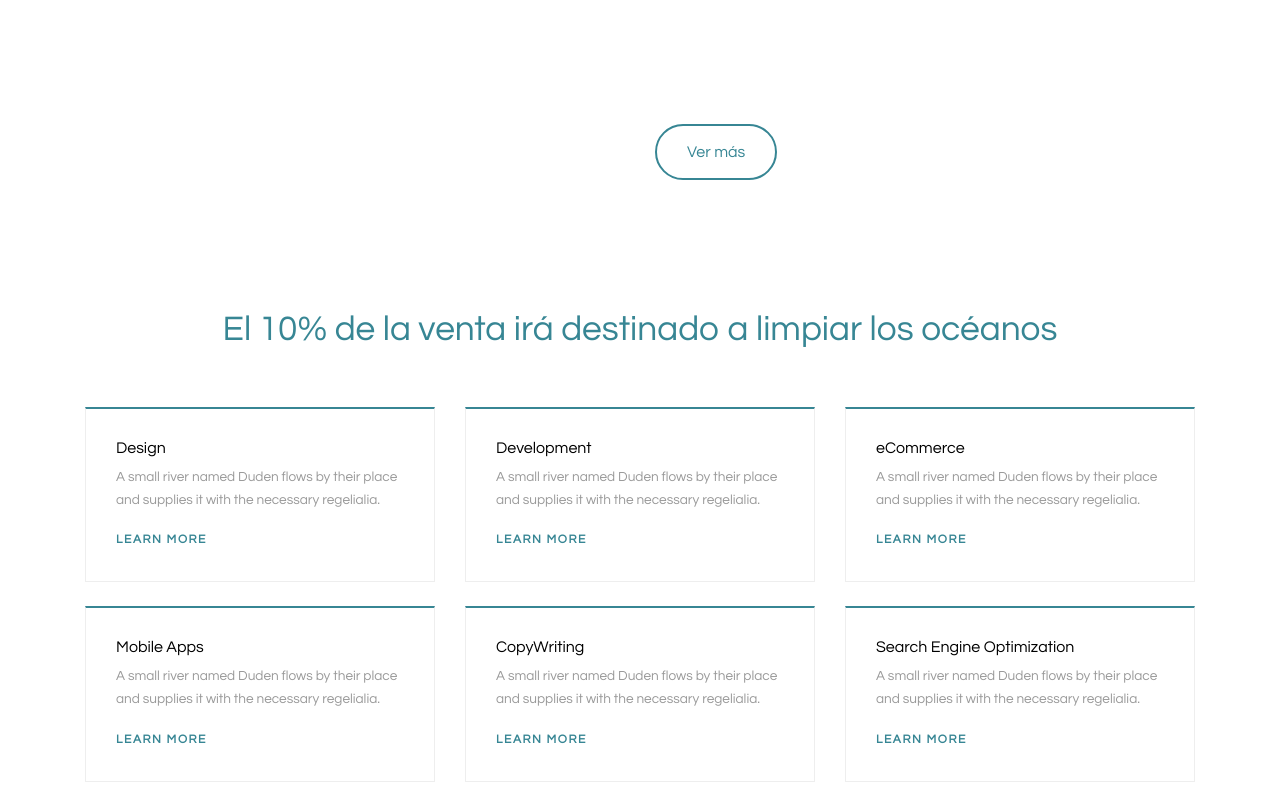
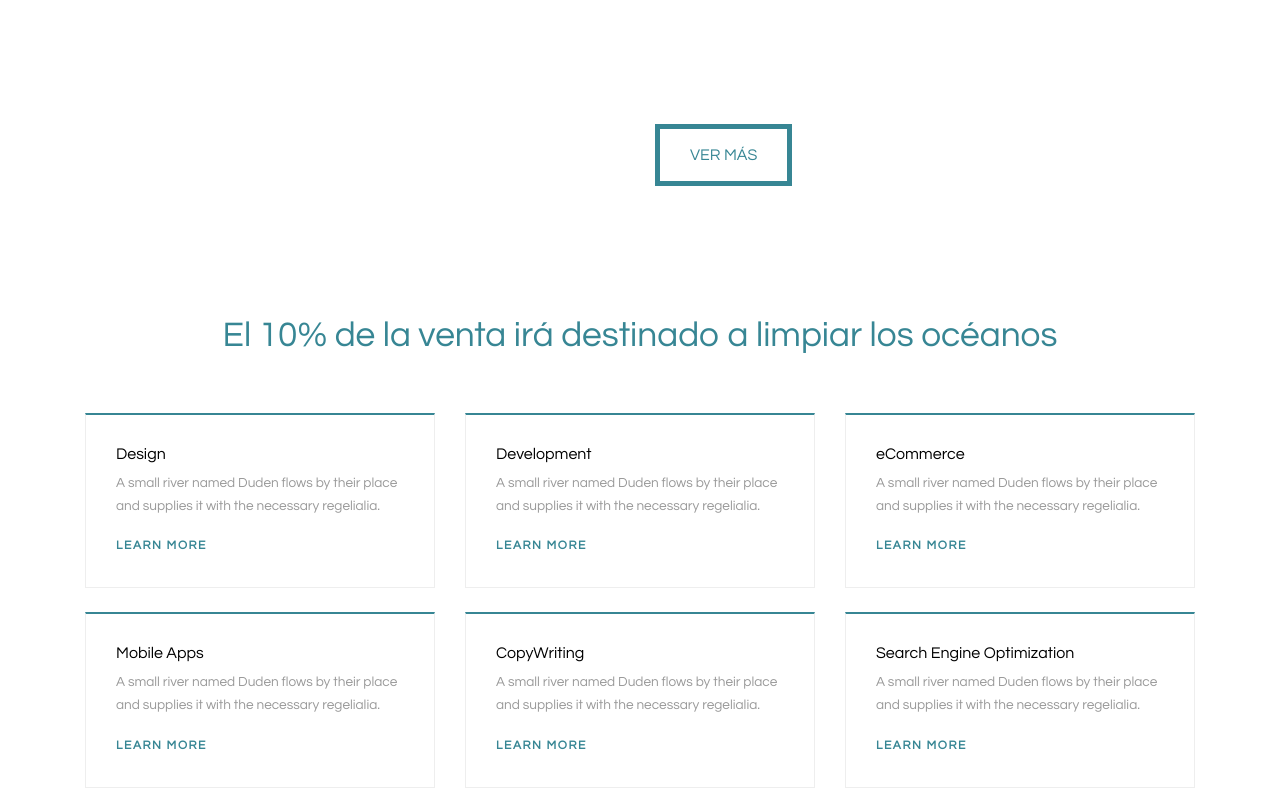
Before and after one commit to Noidat/uniqlowhale, a plain HTML site: page index.html in a window 1280 px wide. Shown: the part 780-1580 px from the top of the page. Drawn offline with Linux system fonts and the light colour scheme; files whose address does not match are found by name.

Commit message:
OK VID
OK VID

```diff
--- a/css/style.css
+++ b/css/style.css
@@ -89,8 +89,8 @@ h1, h2, h3, h4, h5, h6 {
     background: rgba(0, 0, 0, 0.2); }
 
 .btn {
-  border-width: 2px;
-  border-radius: 30px; }
+  border-width: 5px;
+  border-radius: 0px; }
   .btn:active, .btn:focus {
     outline: none;
     -webkit-box-shadow: none !important;
--- a/index.html
+++ b/index.html
@@ -146,7 +146,7 @@ height="0" width="0" style="display:none;visibility:hidden"></iframe></noscript>
     <div class="site-blocks-cover" id="home-section">
     <video controls width="100%" autoplay loop>
 
-    <source src="/Users/macbookprojavierlores/Documents/GitHub/uniqlowhale/images/video.mp4"
+    <source src="images/video.mp4"
             type="video/mp4">
 
     Sorry, your browser doesn't support embedded videos.
@@ -166,7 +166,7 @@ height="0" width="0" style="display:none;visibility:hidden"></iframe></noscript>
               </div>
               <div class="text">
 
-                <p><a href="https://free-template.co/" target="_blank" class="btn btn-outline-primary btn-md">Ver más</a></p>
+                <p><a href="https://free-template.co/" target="_blank" class="btn btn-outline-primary btn-md">VER MÁS</a></p>
               </div>
             </div>
           </div>
@@ -338,7 +338,7 @@ height="0" width="0" style="display:none;visibility:hidden"></iframe></noscript>
         </div>
         <div class="row">
           <div class="col-md-7 section-title text-center mx-auto mt-5">
-          	<p><a href="https://free-template.co/" target="_blank" class="btn btn-outline-primary btn-md">Comprar</a></p>
+          	<p><a href="https://free-template.co/" target="_blank" class="btn btn-outline-primary btn-md">COMPRAR</a></p>
           </div>
         </div>
 
```
Also changed, not shown: images/sq_img_6.jpg (renamed from images/carpeta sin título/goods_419775_sub15.jpg), 2 other files.
